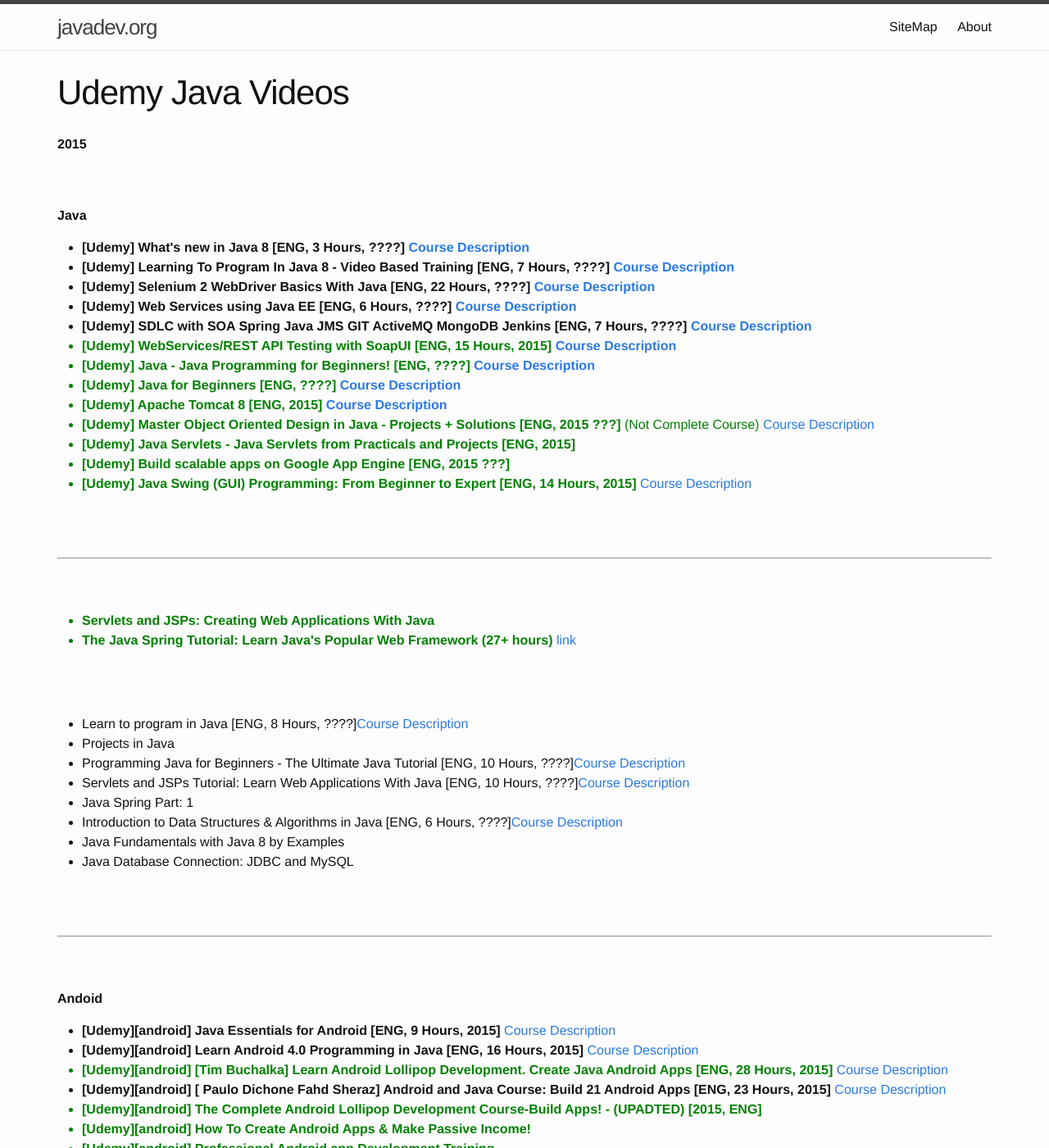
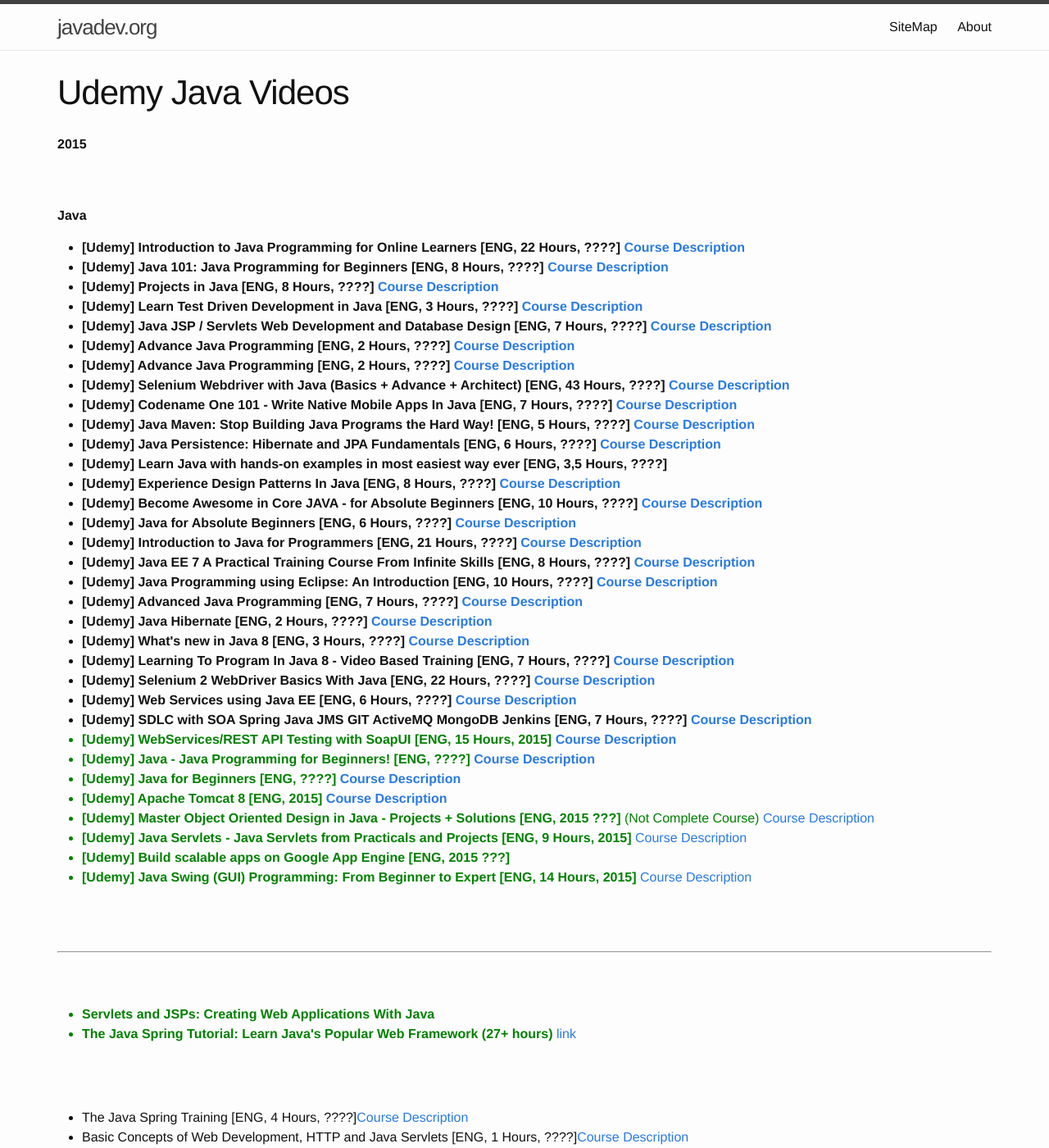
Before and after one commit to webmakaka/javadev.org, a Jekyll site: the page built from website/library/collections/video/paid/udemy.md, in a window 1280 px wide and 1400 px high. Shown: the whole window at 82% size. Built offline with Jekyll 4.4.1, drawn with Linux system fonts in a browser that asks for light colours.

Commit message:
Update udemy.md

```diff
--- a/website/library/collections/video/paid/udemy.md
+++ b/website/library/collections/video/paid/udemy.md
@@ -10,6 +10,27 @@
 <strong>Java</strong>
 
 <ul>
+<li><strong>[Udemy] Introduction to Java Programming for Online Learners [ENG, 22 Hours, ????] <a href="https://www.udemy.com/learning-to-program-in-java-a-supplement-for-online-academic-learners/">Course Description</a></strong></li>
+<li><strong>[Udemy] Java 101: Java Programming for Beginners [ENG, 8 Hours, ????] <a href="https://www.udemy.com/java-programming-for-beginners/">Course Description</a></strong></li>
+<li><strong>[Udemy] Projects in Java [ENG, 8 Hours, ????] <a href="https://www.udemy.com/learn-java-by-building-projects/">Course Description</a></strong></li>
+<li><strong>[Udemy] Learn Test Driven Development in Java [ENG, 3 Hours, ????] <a href="https://www.udemy.com/learn-test-driven-development-in-java/">Course Description</a></strong></li>
+<li><strong>[Udemy] Java JSP / Servlets Web Development and Database Design [ENG, 7 Hours, ????] <a href="https://www.udemy.com/java-web-developmen-with-real-world-development-flow/">Course Description</a></strong></li>
+<li><strong>[Udemy] Advance Java Programming [ENG, 2 Hours, ????] <a href="https://www.udemy.com/advance-java-programming/">Course Description</a></strong></li>
+<li><strong>[Udemy] Advance Java Programming [ENG, 2 Hours, ????] <a href="https://www.udemy.com/advance-java-programming/">Course Description</a></strong></li>
+<li><strong>[Udemy] Selenium Webdriver with Java (Basics + Advance + Architect) [ENG, 43 Hours, ????] <a href="https://www.udemy.com/selenium-tutorials/">Course Description</a></strong></li>
+<li><strong>[Udemy] Codename One 101 - Write Native Mobile Apps In Java [ENG, 7 Hours, ????] <a href="https://www.udemy.com/codenameone101/">Course Description</a></strong></li>
+<li><strong>[Udemy] Java Maven: Stop Building Java Programs the Hard Way! [ENG, 5 Hours, ????] <a href="https://www.udemy.com/apachemaven/">Course Description</a></strong></li>
+<li><strong>[Udemy] Java Persistence: Hibernate and JPA Fundamentals [ENG, 6 Hours, ????] <a href="https://www.udemy.com/hibernate-and-jpa-fundamentals/">Course Description</a></strong></li>
+<li><strong>[Udemy]
+Learn Java with hands-on examples in most easiest way ever [ENG, 3,5 Hours, ????] </strong></li>
+<li><strong>[Udemy] Experience Design Patterns In Java [ENG, 8 Hours, ????] <a href="https://www.udemy.com/experience-design-patterns/">Course Description</a></strong></li>
+<li><strong>[Udemy] Become Awesome in Core JAVA - for Absolute Beginners [ENG, 10 Hours, ????] <a href="https://www.udemy.com/core-java-for-absolute-beginners/">Course Description</a></strong></li>
+<li><strong>[Udemy] Java for Absolute Beginners [ENG, 6 Hours, ????] <a href="https://www.udemy.com/learn-java-programming-the-basics/">Course Description</a></strong></li>
+<li><strong>[Udemy] Introduction to Java for Programmers [ENG, 21 Hours, ????] <a href="https://www.udemy.com/introduction-to-java-programming/">Course Description</a></strong></li>
+<li><strong>[Udemy] Java EE 7 A Practical Training Course From Infinite Skills [ENG, 8 Hours, ????] <a href="https://www.udemy.com/java-ee-7/">Course Description</a></strong></li>
+<li><strong>[Udemy] Java Programming using Eclipse: An Introduction [ENG, 10 Hours, ????] <a href="https://www.udemy.com/programming-java/">Course Description</a></strong></li>
+<li><strong>[Udemy] Advanced Java Programming [ENG, 7 Hours, ????] <a href="https://www.udemy.com/mcprogramming-advanced-java/">Course Description</a></strong></li>
+<li><strong>[Udemy] Java Hibernate [ENG, 2 Hours, ????] <a href="https://www.udemy.com/java-hibernate-java/">Course Description</a></strong></li>
 <li><strong>[Udemy] What's new in Java 8 [ENG, 3 Hours, ????] <a href="https://www.udemy.com/whats-new-in-java-8/">Course Description</a></strong></li>
 <li><strong>[Udemy] Learning To Program In Java 8 - Video Based Training [ENG, 7 Hours, ????] <a href="https://www.udemy.com/learning-java-8/">Course Description</a></strong></li>
 <li><strong>[Udemy] Selenium 2 WebDriver Basics With Java [ENG, 22 Hours, ????] <a href="https://www.udemy.com/selenium-2-webdriver-basics-with-java/">Course Description</a></strong></li>
@@ -23,7 +44,7 @@
 
 <li style="color:green"><strong>[Udemy] Master Object Oriented Design in Java - Projects + Solutions [ENG, 2015 ???] </strong>  (Not Complete Course) <a href="https://www.udemy.com/mastering-object-oriented-design-in-java/">Course Description</a></li>
 
-<li style="color:green"><strong>[Udemy] Java Servlets - Java Servlets from Practicals and Projects [ENG, 2015] </strong></li>
+<li style="color:green"><strong>[Udemy] Java Servlets - Java Servlets from Practicals and Projects [ENG, 9 Hours, 2015] </strong><a href="https://www.udemy.com/java-servlets/">Course Description</a></li>
 <li style="color:green"><strong>[Udemy] Build scalable apps on Google App Engine [ENG, 2015 ???] </strong></li>
 <li style="color:green"><strong>[Udemy] Java Swing (GUI) Programming: From Beginner to Expert [ENG, 14 Hours, 2015] </strong><a href="https://www.udemy.com/java-swing-complete/">Course Description</a></li>
 </ul>
@@ -42,8 +63,13 @@
 <br/><br/>
 
 <ul>
+
+
+
+<li>The Java Spring Training [ENG, 4 Hours, ????]<a href="https://www.udemy.com/the-java-spring-training/">Course Description</a></li>
+
+        <li>Basic Concepts of Web Development, HTTP and Java Servlets [ENG, 1 Hours, ????]<a href="https://www.udemy.com/web-application-and-java-servlet-concepts/">Course Description</a></li>
         <li>Learn to program in Java [ENG, 8 Hours, ????]<a href="https://www.udemy.com/learn-to-program-in-java/">Course Description</a></li>
-	<li>Projects in Java</li>
 	<li>Programming Java for Beginners - The Ultimate Java Tutorial [ENG, 10 Hours, ????]<a href="https://www.udemy.com/learn-to-program-with-java/">Course Description</a> </li>
 	<li>Servlets and JSPs Tutorial: Learn Web Applications With Java [ENG, 10 Hours, ????]<a href="https://www.udemy.com/javawebtut/">Course Description</a></li>
 	<li>Java Spring Part: 1</li>
```
